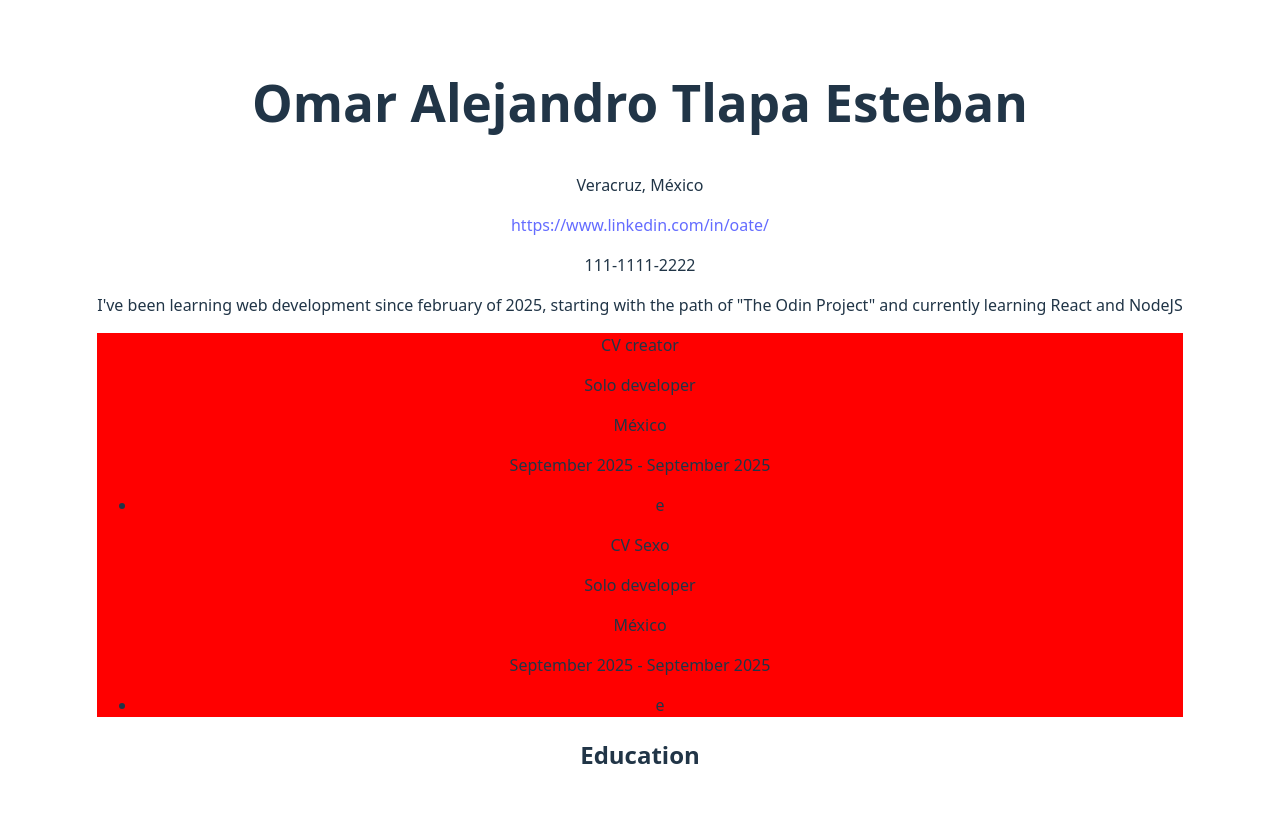
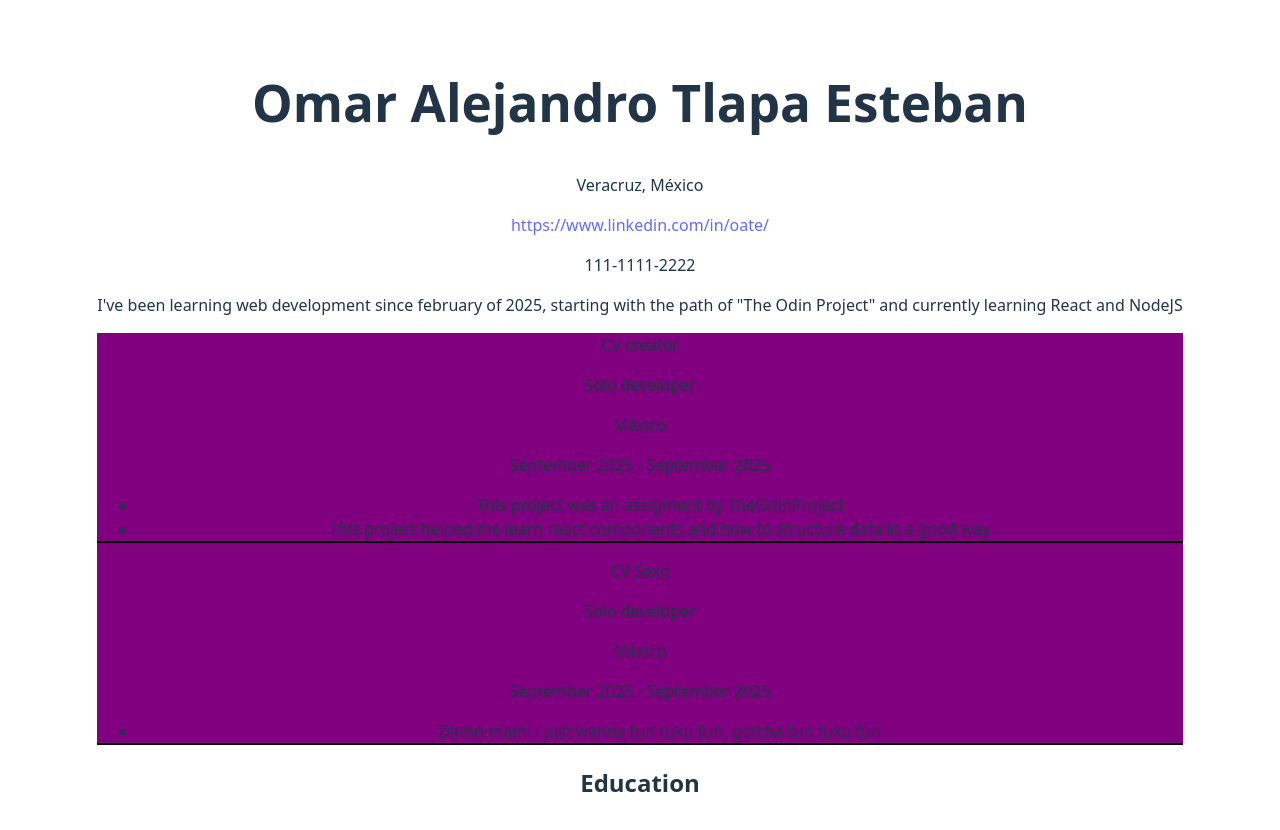
Before and after one commit to ccwt3/CV-generator, a React (Vite) app: page / in a window 1280 px wide. Shown: the top 830 px of the page. Built offline with nearby package versions, Linux system fonts and the light colour scheme.

Commit message:
now it renders all the bullet list in the job experience

```diff
--- a/src/App.jsx
+++ b/src/App.jsx
@@ -37,8 +37,7 @@ function App() {
       period: 'September 2025 - September 2025',
 
       bullet: [
-        'This project was an assigment by TheOdinProject',
-        'This project helped me learn react components and how to structure data in a good way'
+        'Damn mami i just wanna tun tuku tun, gotcha tun tuku tun',
       ]
     }
   ])
--- a/src/components/experience.jsx
+++ b/src/components/experience.jsx
@@ -1,6 +1,14 @@
-//! I need to return a list of jobs in order to render them if more
-//! PLUS i need to return a diferent list for the experience list
+function ListFragment(bulletList) {
+  bulletList = bulletList.data
 
+  return (
+    <>
+      {
+        bulletList.map(point => <li>{point}</li>)
+      }
+    </>
+  )
+}
 
 function JobFragment(e) {
   e = e.data
@@ -20,7 +28,7 @@ function JobFragment(e) {
       </div>
 
       <ul className="experience__list">
-        <li>e</li>
+        <ListFragment data={e.bullet} />
       </ul>
     </>
   )
--- a/src/styles/experience.css
+++ b/src/styles/experience.css
@@ -1,3 +1,7 @@
 .job_experience {
-  background-color: red;
+  background-color: purple;
 }
+
+.experience__list {
+  border-bottom: 2px solid black;
+}
```
